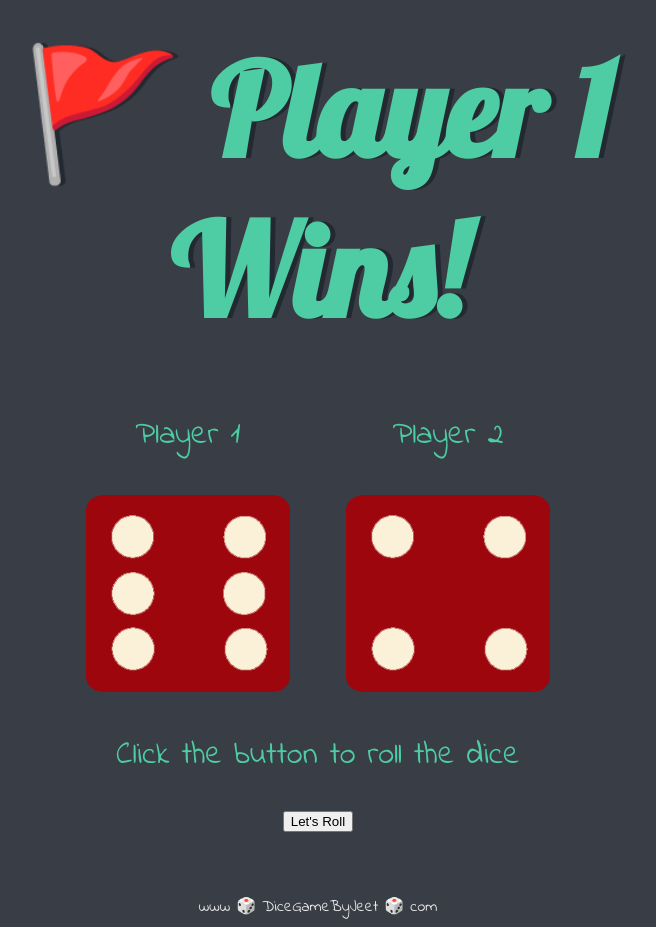
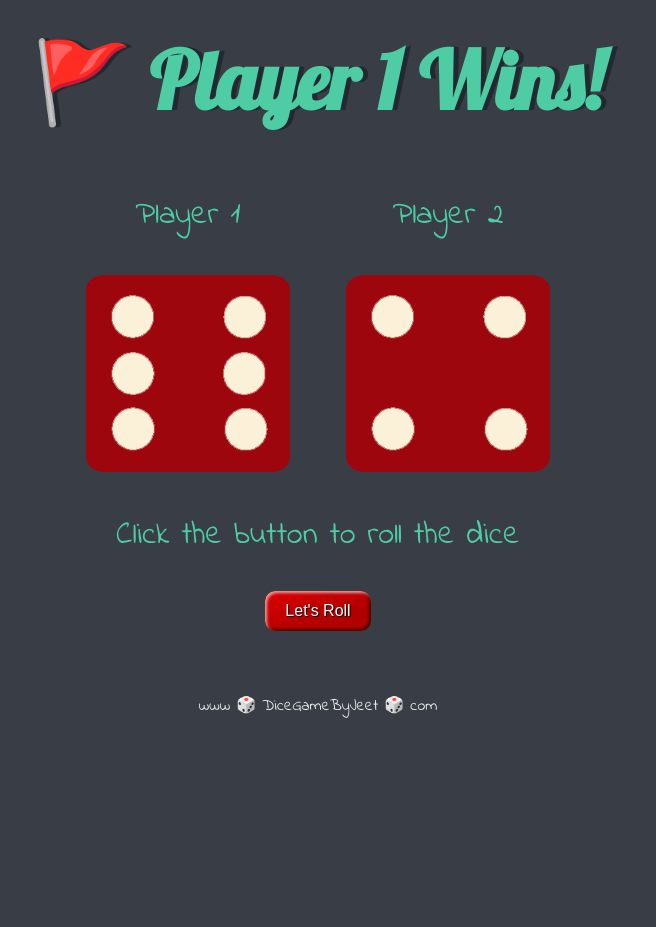
Before and after one commit to jeetbhati4u/Dicee, a plain HTML site: page index.html in a window 1280 px wide. Shown: the whole page, without its empty margins (322-978 px from the left). After the commit the page ends 800 px from the top, so only its background shows below. Drawn offline with Linux system fonts and the light colour scheme.

Commit message:
Update styles.css

```diff
--- a/styles.css
+++ b/styles.css
@@ -10,6 +10,29 @@
 
 }
 
+.btn{
+    border: 0;
+    line-height: 2.5;
+    padding: 0 20px;
+    font-size: 1rem;
+    text-align: center;
+    color: white;
+    text-shadow: 1px 1px 1px #000;
+    border-radius: 10px;
+    background-color: rgba(220, 0, 0, 1);
+    background-image: linear-gradient(to top left,
+                                     rgba(0, 0, 0, .2),
+                                     rgba(0, 0, 0, .2) 30%,
+                                     rgba(0, 0, 0, 0));
+   box-shadow: inset 2px 2px 3px rgba(255, 255, 255, .6),
+               inset -2px -2px 3px rgba(0, 0, 0, .6);
+}
+
+.btn:hover{
+    background-color: green;
+}
+
+
 body {
   background-color: #393E46;
 }
@@ -18,7 +41,7 @@ h1 {
   margin: 30px;
   font-family: 'Lobster', cursive;
   text-shadow: 5px 0 #232931;
-  font-size: 8rem;
+  font-size: 5rem;
   color: #4ECCA3;
 }
 
```
